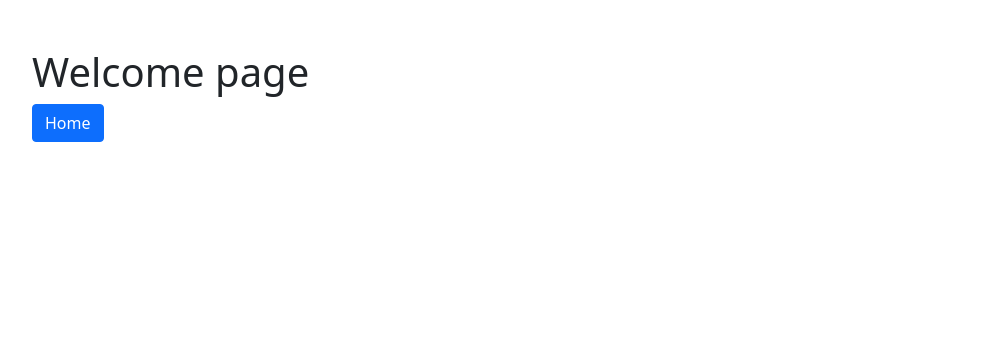
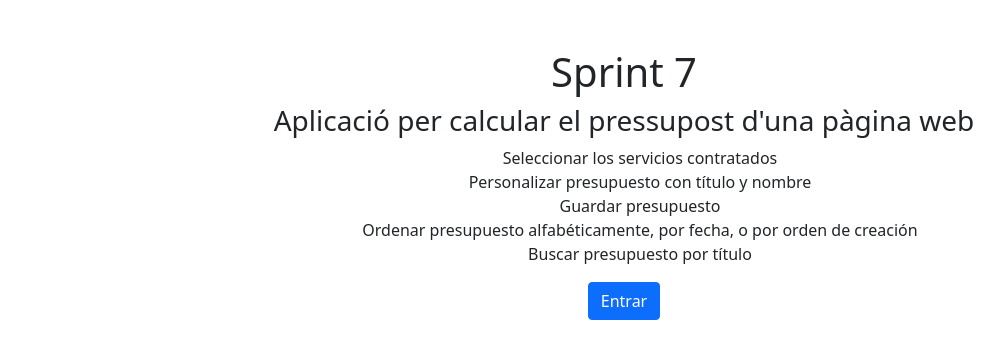
Before and after one commit to plotier/sprint7, a React (Create React App) app: page / in a window 1280 px wide. Shown: the top 358 px of the page, without its empty margins (16-1020 px from the left). Built offline with nearby package versions, Linux system fonts and the light colour scheme.

Commit message:
before starting last exercise

```diff
--- a/src/Home.js
+++ b/src/Home.js
@@ -185,7 +185,7 @@ export const Home = () => {
     const consultoriaSEO = isCheckedTwo ? true : false;
     const GoogleAds = isCheckedThree ? true : false;
     const now = new Date();
-    const simpleDate = now.getDate() + "/" + now.getMonth() + 1 + "/" + now.getFullYear() + " At " + now.getHours() + " : " + now.getMinutes() + " : " + now.getSeconds()
+    const simpleDate = now.getDate() + "/" + now.getMonth() + 1 + "/" + now.getFullYear() + " - " + now.getHours() + " : " + now.getMinutes() + " : " + now.getSeconds()
 
     setPresupuesto([
       ...presupuesto, {
--- /dev/null
+++ b/src/Welcome.css
@@ -0,0 +1,7 @@
+.welcomeMain{
+    text-align: center;
+
+}
+ul{
+    list-style-type: none;
+}
--- a/src/Welcome.js
+++ b/src/Welcome.js
@@ -1,15 +1,26 @@
 import React from "react";
 import { Link } from 'react-router-dom';
+import './Welcome.css'
 
 
 
 
 export const Welcome = () => {
     return (
-        <div className="m-5">
-            <h1>Welcome page</h1>
+        <div className="m-5 welcomeMain">
+            <h1>Sprint 7</h1>
+            <h3>Aplicació per calcular el pressupost d'una pàgina web</h3>
+            <ul>
+                <li>Seleccionar los servicios contratados</li>
+                <li>Personalizar presupuesto con título y nombre</li>
+                <li>Guardar presupuesto</li>
+                <li>Ordenar presupuesto alfabéticamente, por fecha, o por orden de creación</li>
+                <li>Buscar presupuesto por título</li>
+
+            </ul>
+
             <Link to="/home">
-            <button type="button" class="btn btn-primary"> Home</button>
+            <button type="button" class="btn btn-primary"> Entrar</button>
             </Link>
         </div>
     )
--- a/src/components/Presupuesto.js
+++ b/src/components/Presupuesto.js
@@ -17,7 +17,11 @@ export const Presupuesto = props => {
                         {props.seo ? <li>Consultoría SEO (€300)</li> : ""}
                         {props.ads ? <li>Campaña de Google Ads (€200)</li> : ""}
                     </ul>
-                    <h5 className="p -1">{props.total != 0 ? "Total: €" + props.total + " - " + " Fecha: " + props.fecha : ""}</h5>
+                    <div className="p-1">
+                        <p>{props.total != 0 ? "Total: €" + props.total: ""}</p>
+                        <p >{props.total != 0 ? props.fecha : ""}</p>
+                    </div>
+
                 </div>
             }
         </div>
```
